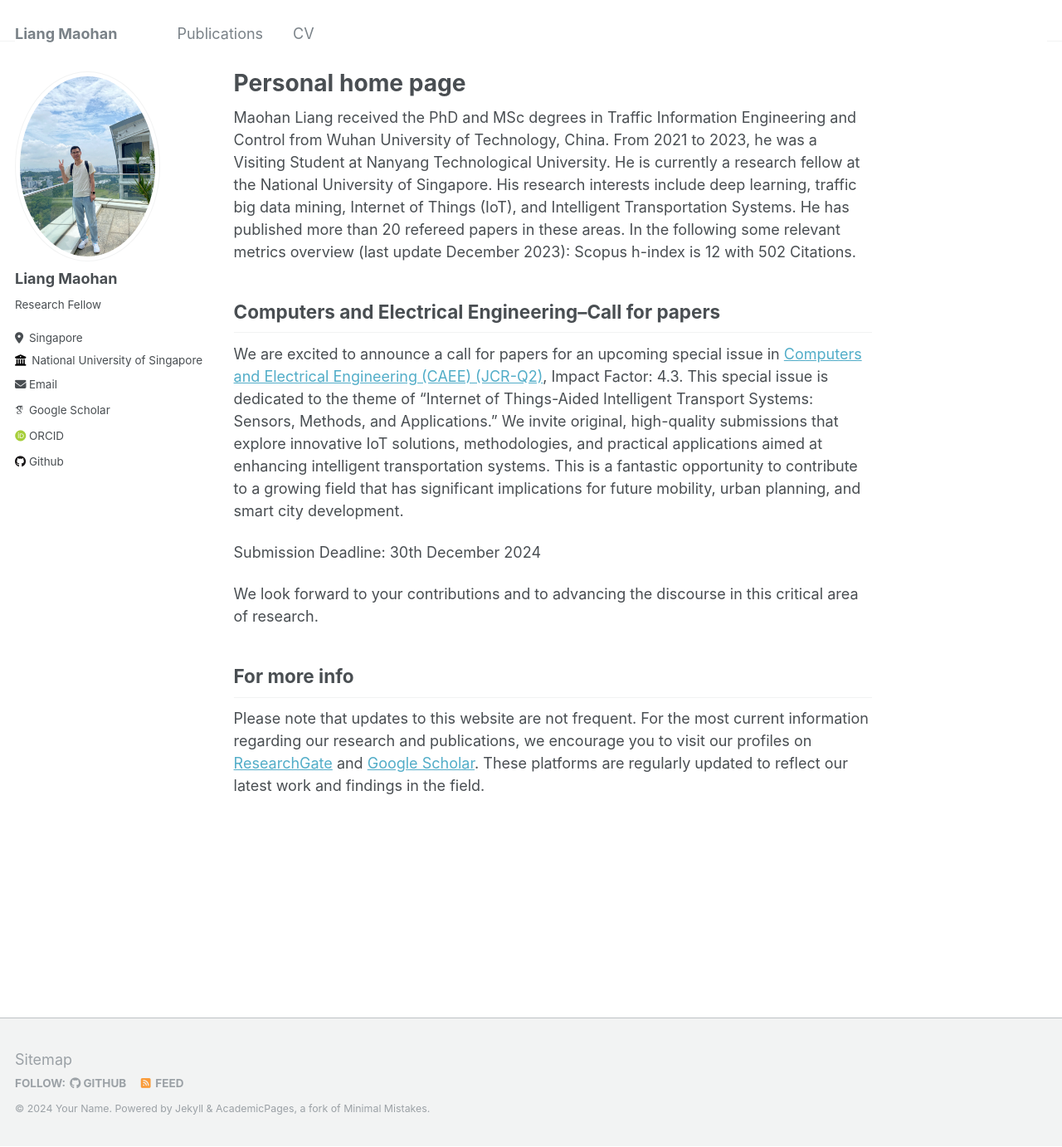
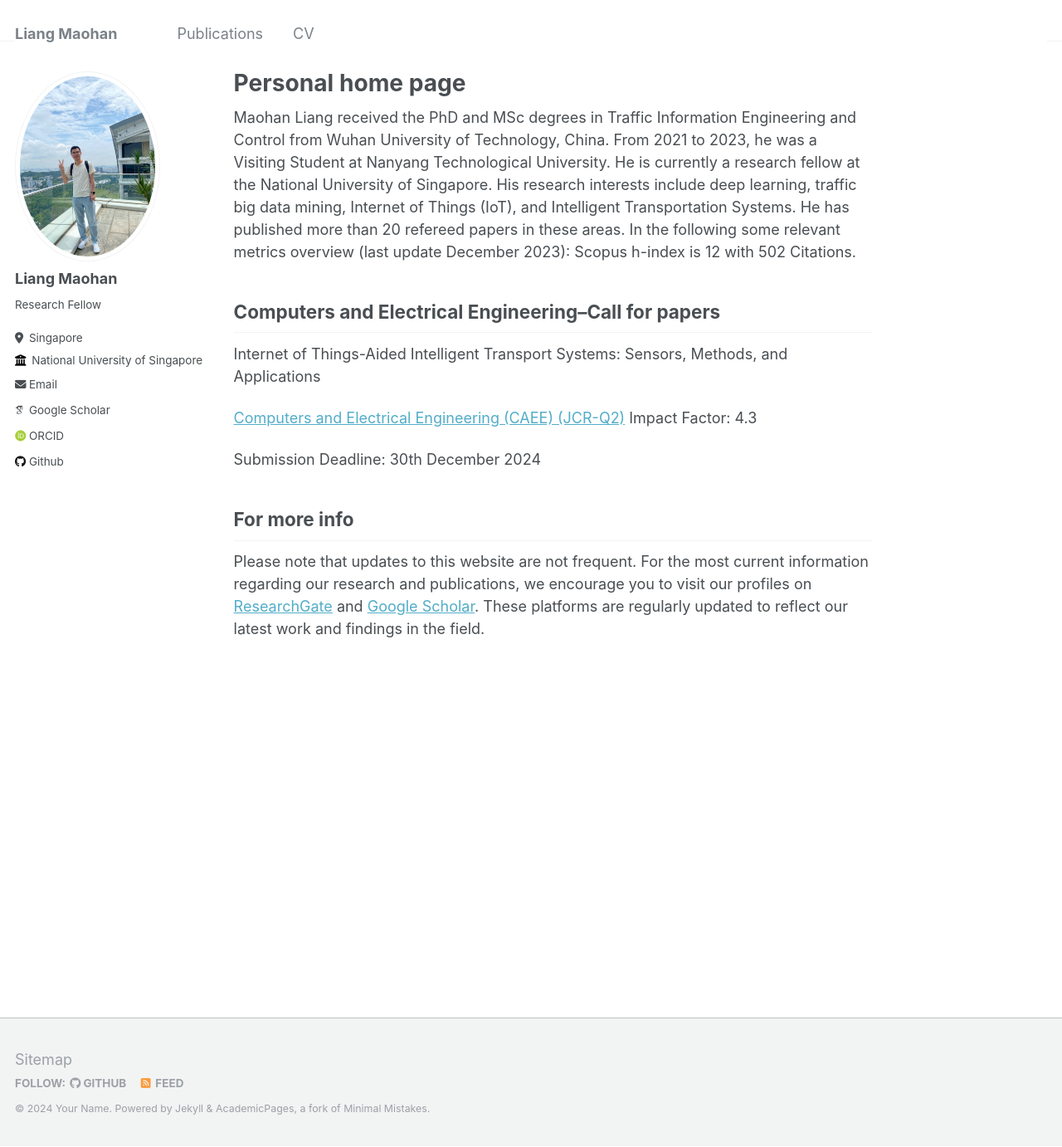
Before and after one commit to maohliang/nus.github.io, a Jekyll site: the page built from _pages/about.md, in a window 1280 px wide and 1382 px high. Shown: the whole window at 83% size. Built offline with Jekyll 4.4.1, drawn with Linux system fonts in a browser that asks for light colours; some web fonts are replaced.

Commit message:
Update about.md

```diff
--- a/_pages/about.md
+++ b/_pages/about.md
@@ -11,11 +11,14 @@ Maohan Liang received the PhD and MSc degrees in Traffic Information Engineering
 
 Computers and Electrical Engineering--Call for papers
 ------
-We are excited to announce a call for papers for an upcoming special issue in [Computers and Electrical Engineering (CAEE) (JCR-Q2)](https://www.sciencedirect.com/journal/computers-and-electrical-engineering/about/call-for-papers#internet-of-things-aided-intelligent-transport-systems-sensors-methods-and-applications), Impact Factor: 4.3. This special issue is dedicated to the theme of "Internet of Things-Aided Intelligent Transport Systems: Sensors, Methods, and Applications." We invite original, high-quality submissions that explore innovative IoT solutions, methodologies, and practical applications aimed at enhancing intelligent transportation systems. This is a fantastic opportunity to contribute to a growing field that has significant implications for future mobility, urban planning, and smart city development.
+
+Internet of Things-Aided Intelligent Transport Systems: Sensors, Methods, and Applications
+
+ [Computers and Electrical Engineering (CAEE) (JCR-Q2)](https://www.sciencedirect.com/journal/computers-and-electrical-engineering/about/call-for-papers#internet-of-things-aided-intelligent-transport-systems-sensors-methods-and-applications) Impact Factor: 4.3
 
 Submission Deadline: 30th December 2024
 
-We look forward to your contributions and to advancing the discourse in this critical area of research.
+
 
 
 For more info
```
